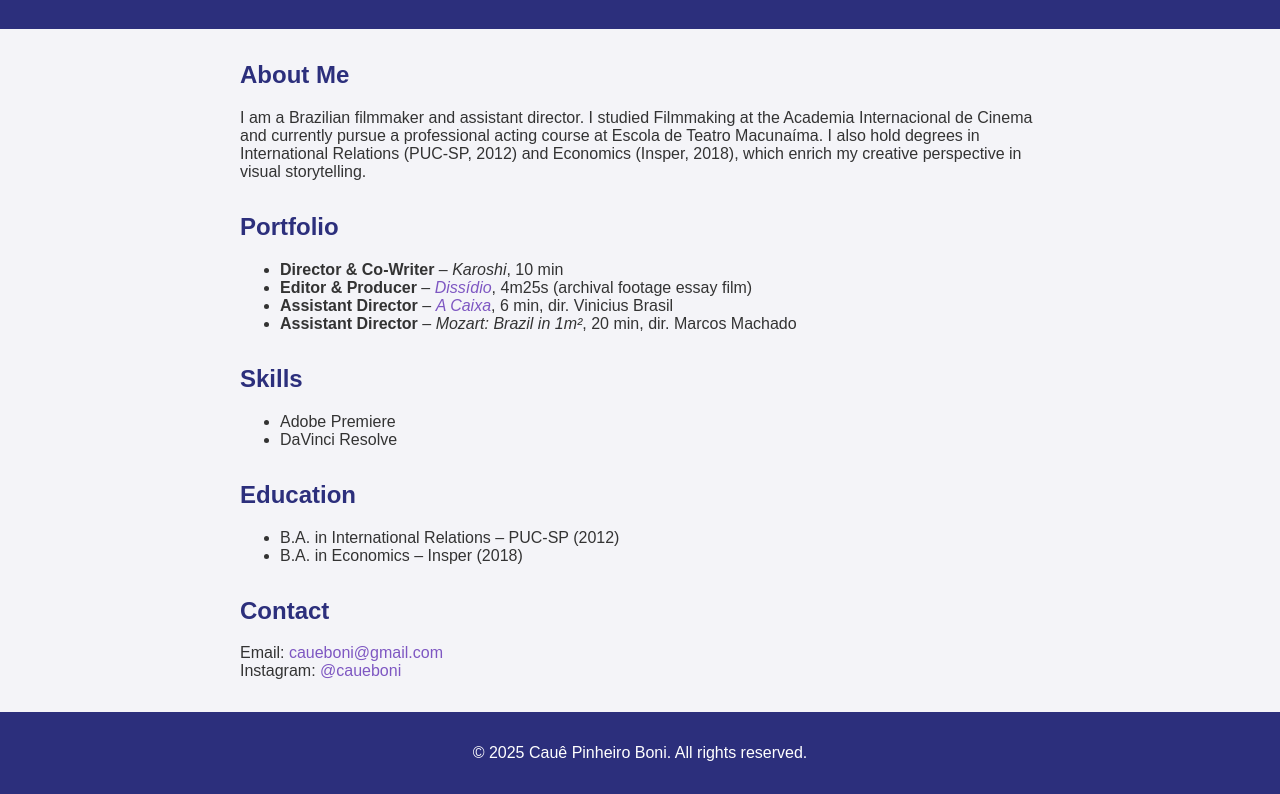
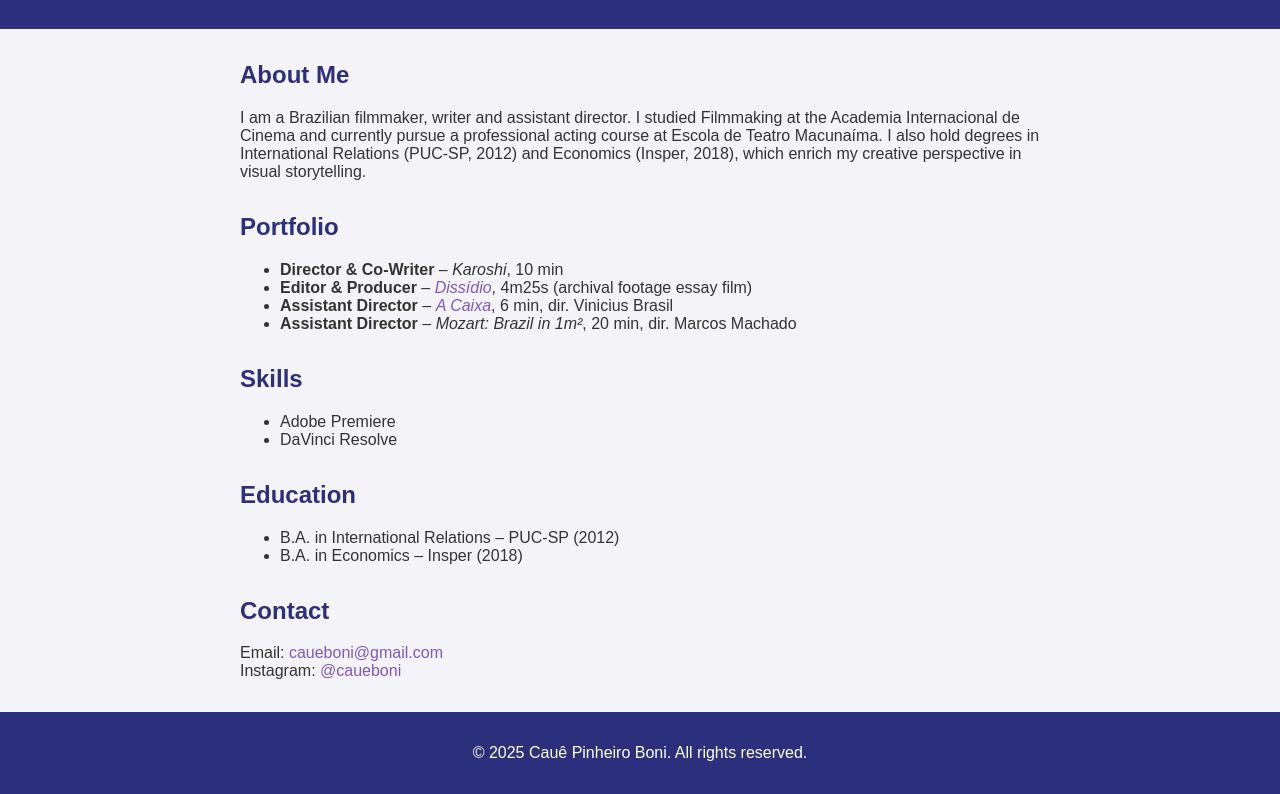
Before and after one commit to caueboni/My-Portfolio, a plain HTML site: page index.html in a window 1280 px wide. Shown: the part 117-911 px from the top of the page. Drawn offline with Linux system fonts and the light colour scheme.

Commit message:
index.html

```diff
--- a/index.html
+++ b/index.html
@@ -47,7 +47,7 @@
   <main>
     <section class="section">
       <h2>About Me</h2>
-      <p>I am a Brazilian filmmaker and assistant director. I studied Filmmaking at the Academia Internacional de Cinema and currently pursue a professional acting course at Escola de Teatro Macunaíma. I also hold degrees in International Relations (PUC-SP, 2012) and Economics (Insper, 2018), which enrich my creative perspective in visual storytelling.</p>
+      <p>I am a Brazilian filmmaker, writer and assistant director. I studied Filmmaking at the Academia Internacional de Cinema and currently pursue a professional acting course at Escola de Teatro Macunaíma. I also hold degrees in International Relations (PUC-SP, 2012) and Economics (Insper, 2018), which enrich my creative perspective in visual storytelling.</p>
     </section>
 
     <section class="section">
```
